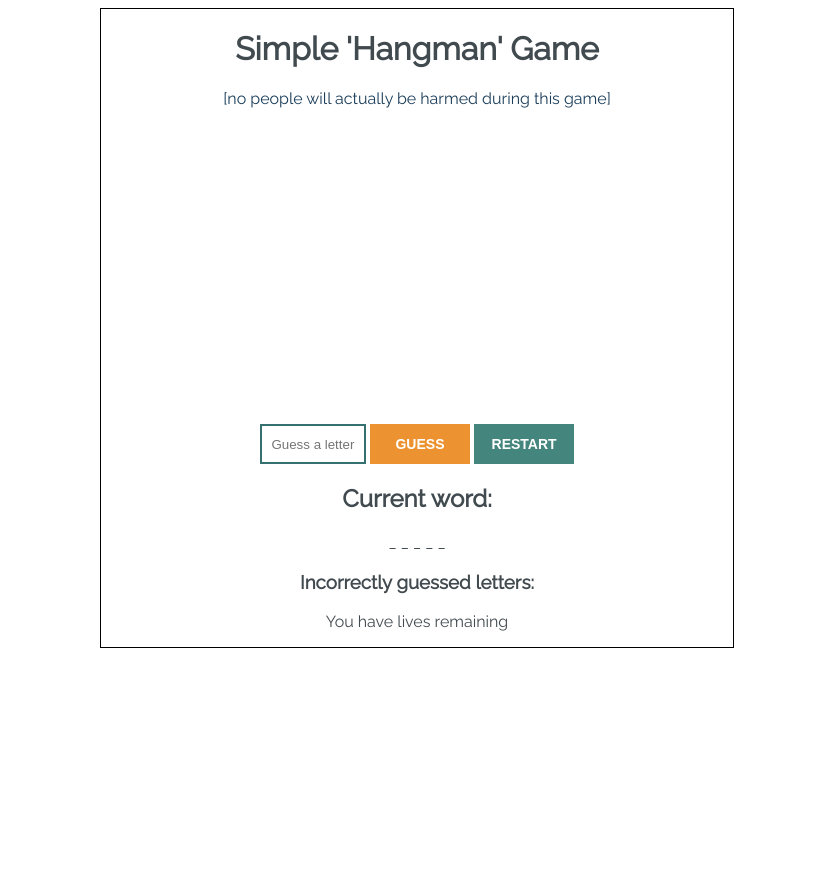
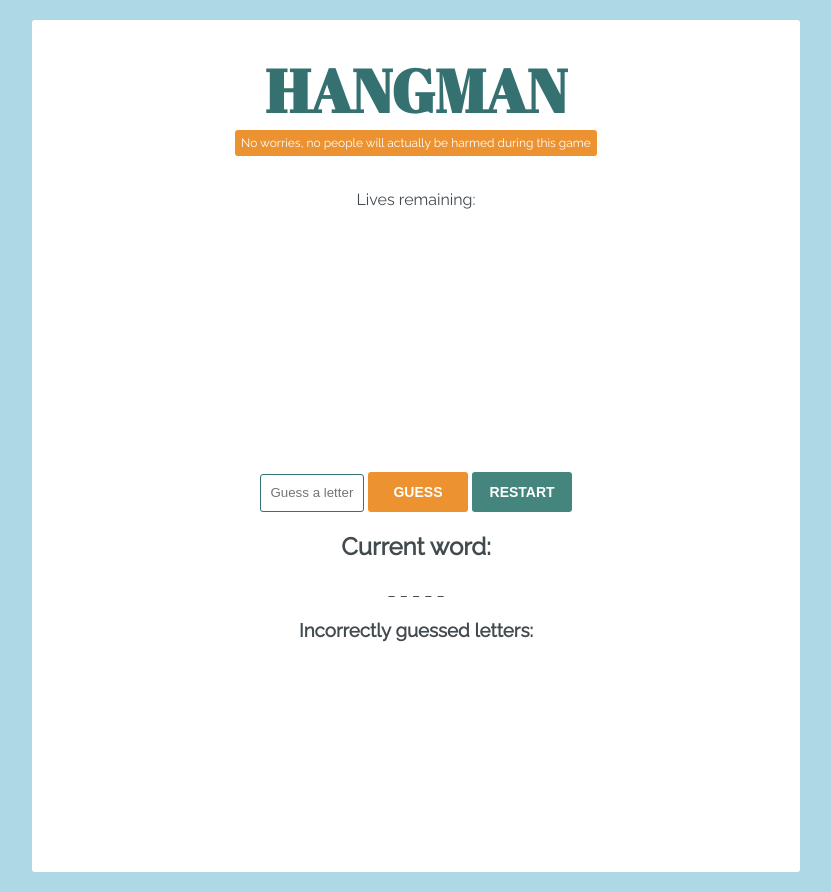
Before and after one commit to TaylavanIngen/Hangman, a plain HTML site: page index.html in a window 1280 px wide. Shown: the whole page, without its empty margins (224-1055 px from the left). Before the commit the page ends 800 px from the top, so only its background shows below. Drawn offline with Linux system fonts and the light colour scheme; a script that the page names is missing.

Commit message:
css-veranderingen

```diff
--- a/index.html
+++ b/index.html
@@ -7,20 +7,21 @@
     <title>Hangman</title>
     <link rel="stylesheet" type="text/css" href="style.css" />
     <script defer type="text/javascript" src="script.js"></script>
-    <link href="https://fonts.googleapis.com/css2?family=Raleway&display=swap" rel="stylesheet">
+    <link href="https://fonts.googleapis.com/css2?family=Abril+Fatface&family=Raleway&display=swap" rel="stylesheet">
   </head>
   <body class="">
     <div class="container">
-      <h1 class="title">Simple 'Hangman' Game</h1>
-      <p class="subtitle">[no people will actually be harmed during this game]</p>
+      <h1 class="title">HANGMAN</h1>
+      <p class="subtitle">No worries, no people will actually be harmed during this game</p>
       <div class="result">
+        <p class="lives">Lives remaining:<br><span></span></p>
         <div class="win">
           <h2>You won!</h2>
-          <img src="win.gif" />
+          <!-- <img src="win.gif" /> -->
         </div>
         <div class="lose">
-          <h2>You lost..</h2>
-          <img src="lose.gif" />
+          <h2>You lost...</h2>
+          <!-- <img src="lose.gif" /> -->
           <p>The chosen word was: <span></span></p>
         </div>
       </div>
@@ -32,7 +33,6 @@
         <div class="the_word">_ _ _ _ _</div>
         <h3>Incorrectly guessed letters:</h3>
         <div class="guessed_letters"></div>
-        <p class="lives">You have <span></span> lives remaining</p>
       </div>
   </div>
 
--- a/style.css
+++ b/style.css
@@ -1,25 +1,50 @@
 body {
   font-family: 'Raleway', sans-serif;
   color: #414A4F;
+  background-color: lightblue;
   text-align: center;
+  margin: 0;
 }
 
 .container {
-  width: 50%;
-  margin: 0 25%;
-  border: 1px solid black;
+  background-color: #FFF;
+  width: 60%;
+  margin: 20px 20%;
+  border-radius: 3px;
 }
 
-/* .title {
-
-} */
+.title {
+  width: fit-content;
+  margin: auto;
+  font-family: 'Abril Fatface', cursive;
+  font-size: 60px;
+  padding-top: 30px;
+  color: #357171;
+}
 
 .subtitle {
-  color: #1B3D59;
+  width: fit-content;
+  margin: auto;
+  padding: 6px;
+  background-color: #Ed9230;
+  border-radius: 3px;
+  color: #FFF;
+  font-size: 12px;
 }
 
 .result {
   height: 300px;
+}
+
+.lives {
+  padding: 20px; 0;
+  line-height: 1;
+}
+
+.lives span {
+  font-family: 'Abril Fatface', cursive;
+  color: #44857D;
+  font-size: 200px;
 }
 
 .win,
@@ -35,15 +60,16 @@ body {
   color: blue;
 }
 
-/* .hangman-input-area {
-
-} */
+.hangman-input-area {
+  height: 400px;
+}
 
 input {
   width: 98px;
   height: 34px;
-  border: 2px solid #357171;
+  border: 1.5px solid #357171;
   text-align: center;
+  border-radius: 3px;
 }
 
 button {
@@ -54,6 +80,7 @@ button {
   font-weight: bold;
   font-size: 14px;
   color: #FFF;
+  border-radius: 3px;
 }
 
 .guess{background-color: #Ed9230;}
```
